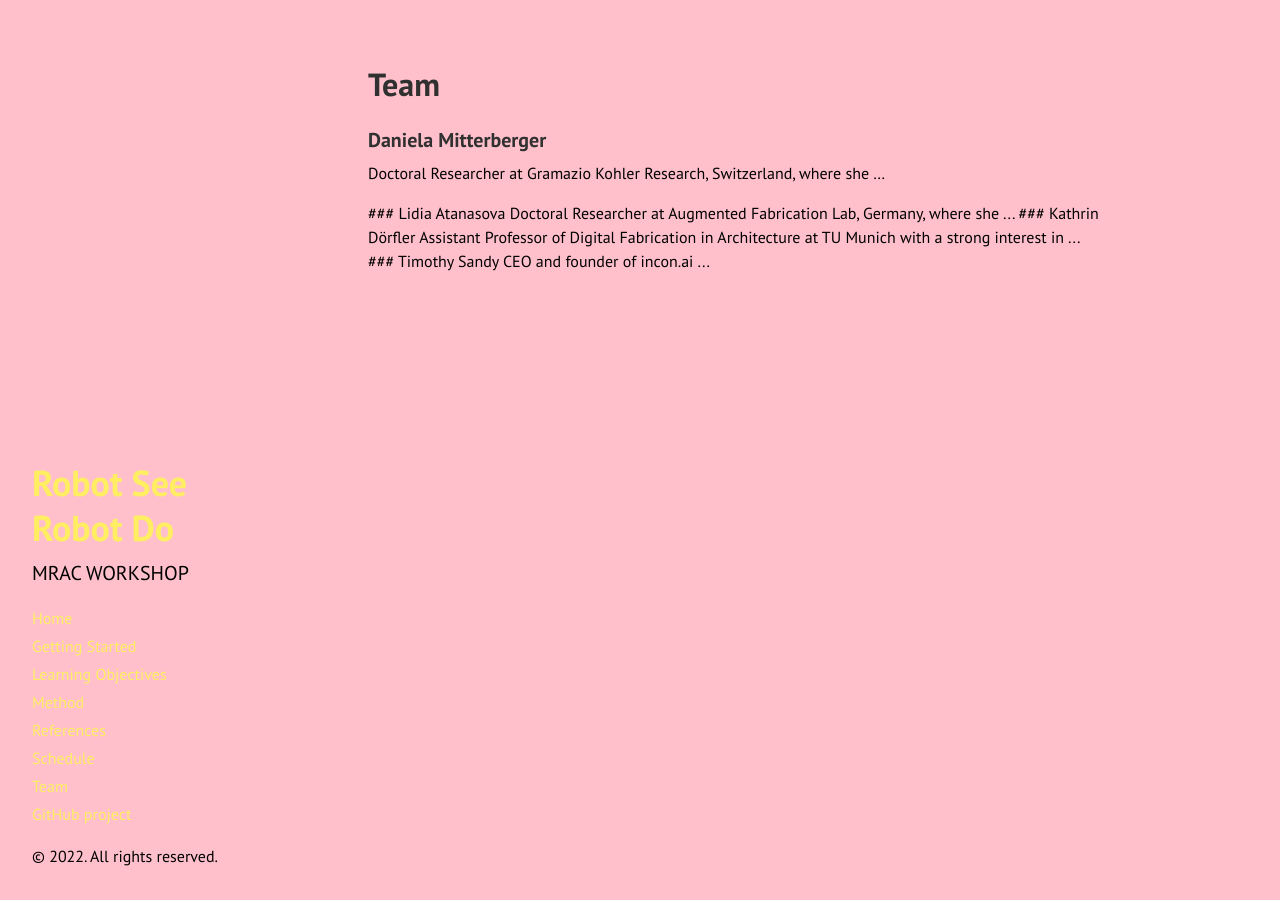
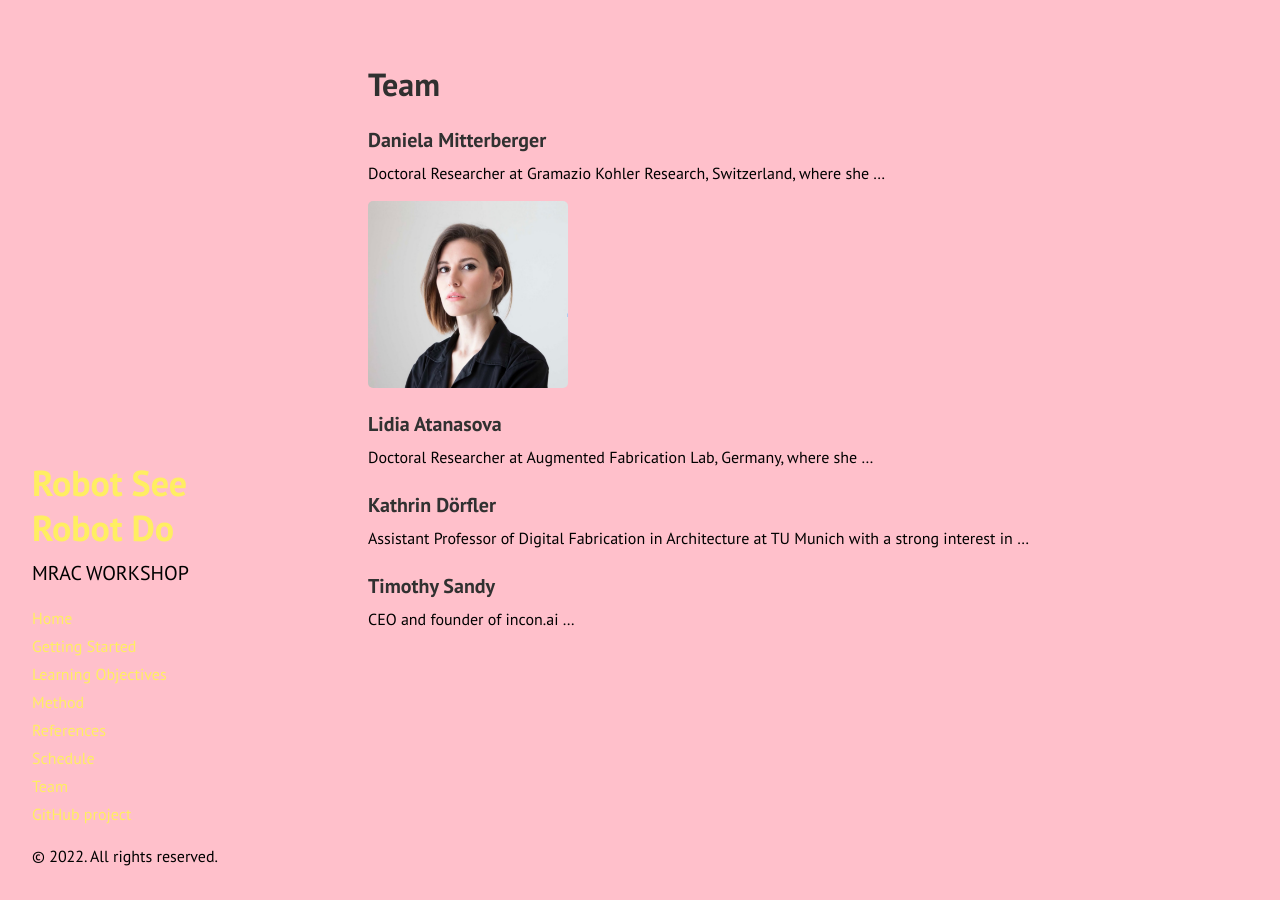
Before and after one commit to augmentedfabricationlab/robot_see_robot_do, a Jekyll site: the page built from docs/team.md, in a window 1280 px wide. Built offline with Jekyll 4.4.1, drawn with Linux system fonts in a browser that asks for light colours; Markdown is read by kramdown in place of the engine named in the settings.

Commit message:
Update team.md

```diff
--- a/docs/team.md
+++ b/docs/team.md
@@ -6,7 +6,7 @@
 ### Daniela Mitterberger
 Doctoral Researcher at Gramazio Kohler Research, Switzerland, where she ...
 
-<figround src="{{site.baseurl}}images/team-dm.png" alt="Daniela Mitterberger" style="width:200px">
+<img src="{{site.baseurl}}images/team-dm.png" alt="Daniela Mitterberger" style="width:200px">
 
 
 ### Lidia Atanasova
```
